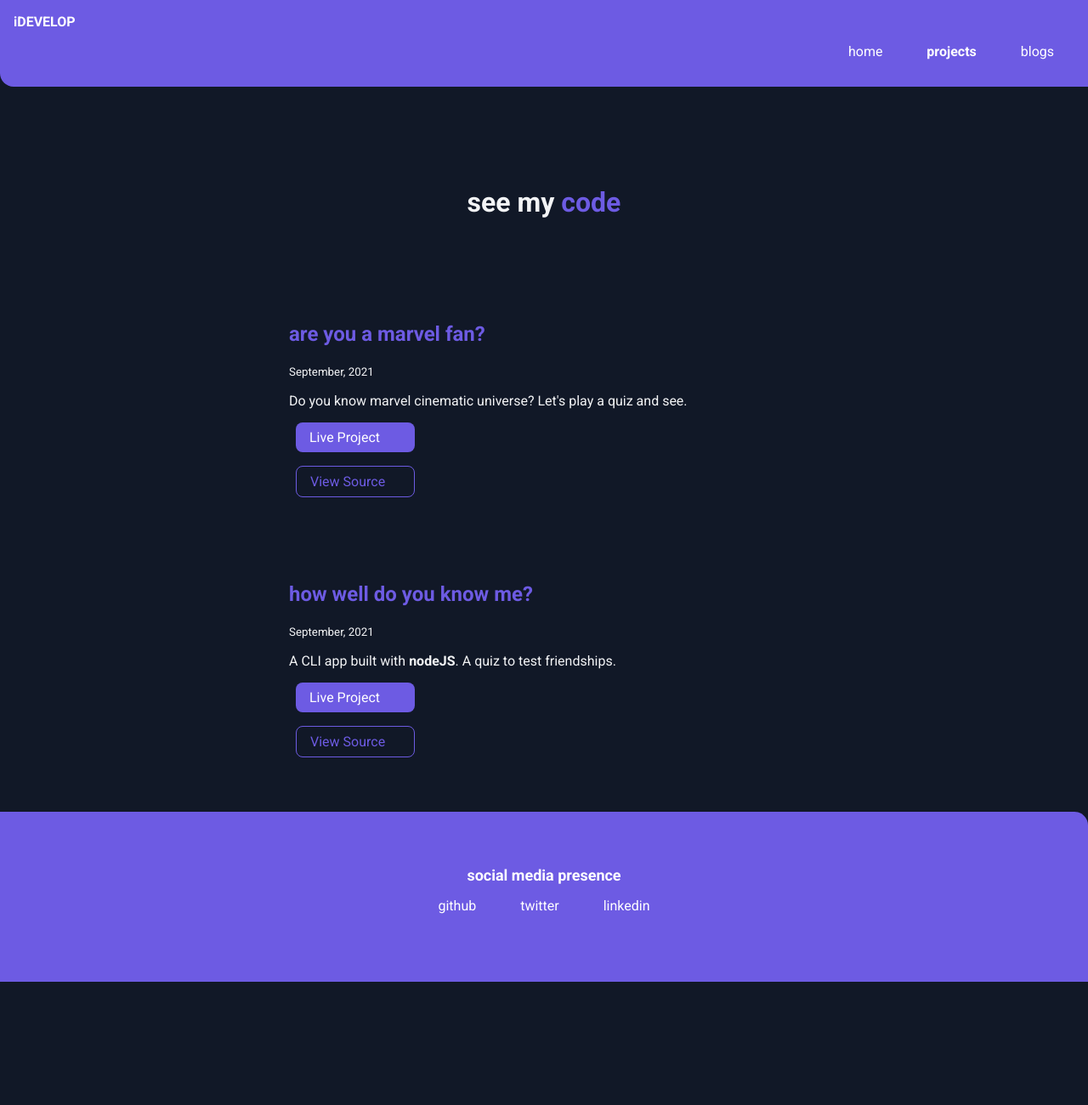
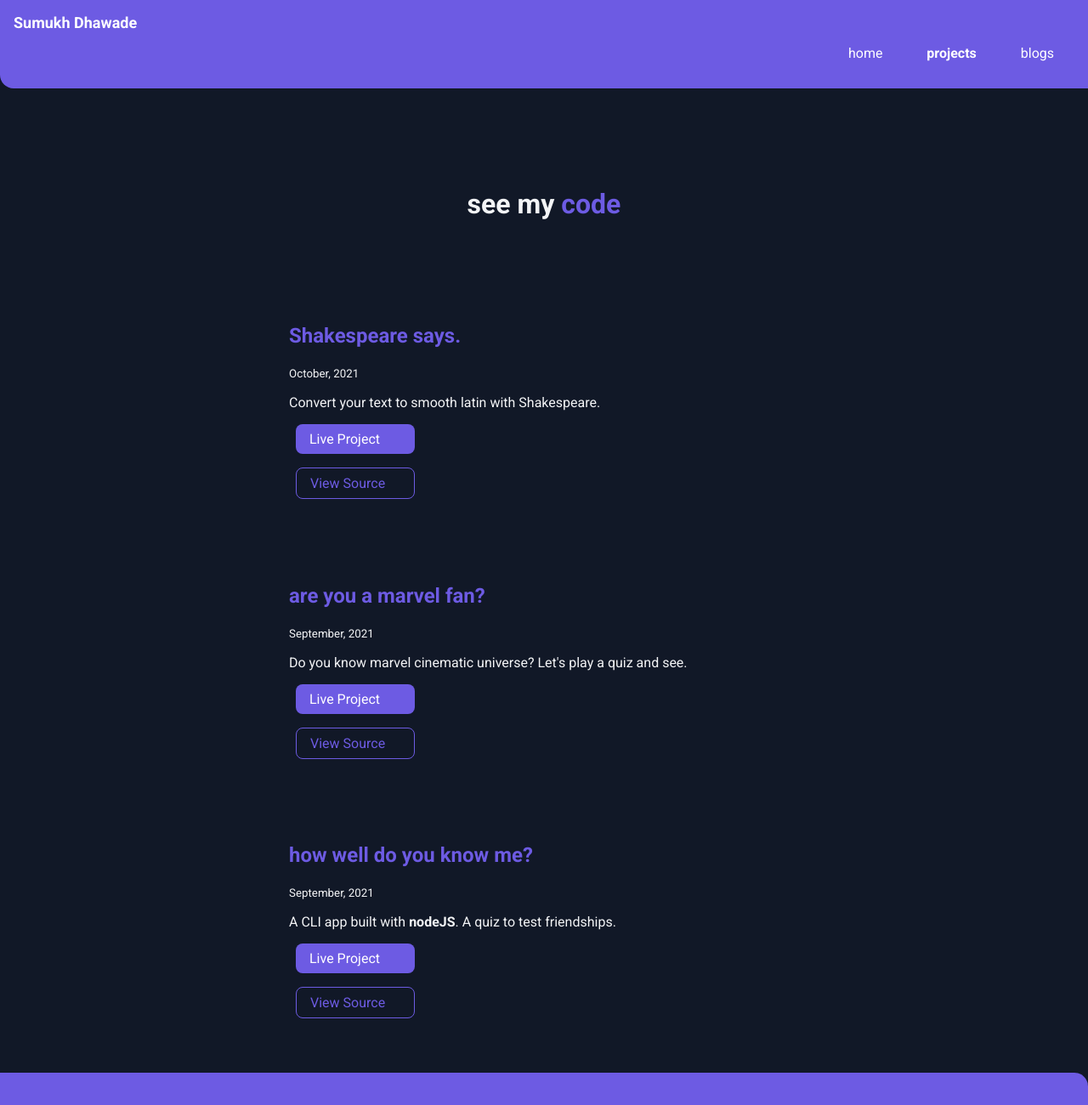
Before and after one commit to sumukhdhawade/sumukhdhawade.com, a plain HTML site: page projects.html in a window 1280 px wide. Shown: the top 1300 px of the page at 85% size. Before the commit the page ends 1155 px from the top, so only its background shows below. Drawn offline with Linux system fonts and the light colour scheme.

Commit message:
feat: added new blog & renamed nav-brand

```diff
--- a/projects.html
+++ b/projects.html
@@ -8,7 +8,7 @@
 </head>
 <body>
     <nav class="navigation container">
-        <div class="nav-brand">iDEVELOP</div>
+        <div class="nav-brand">Sumukh Dhawade</div>
         <ul class="list-non-bullet nav-pills">
             <li class="list-item-inline">
                 <a class="link" href="/">home</a>
@@ -27,6 +27,19 @@
     </header>
 
     <ul class="list-non-bullet">
+
+        <li>
+            <article class="showcase-list container container-center ">
+                <h1><span class="heading-inverted">Shakespeare says.</span> </h1>
+            <small>October, 2021</small>
+            <p>Convert your text to smooth latin with Shakespeare.</p>
+
+            <a class="link link-primary" href="https://shakespearesay.netlify.app/">Live Project</a>
+            <a class="link link-secondary" href="https://github.com/sumukhdhawade/shakespeare-says">View Source</a>
+
+            </article>
+
+        </li>
 
         <li>
             <article class="showcase-list container container-center ">
--- a/styles.css
+++ b/styles.css
@@ -85,8 +85,6 @@ hr {
     text-decoration:solid;
 }
 
-/** look into BEM naming convention for CSS **/
-
 /** lists **/
 
 .list-non-bullet {
@@ -110,6 +108,7 @@ hr {
 
 .navigation .nav-brand {
     font-weight: bold;
+    font-size: large;
 }
 
 .navigation .nav-pills {
@@ -172,7 +171,7 @@ hr {
 
 .footer {
     background-color: var(--primary-color);
-    padding: 4rem 1rem;
+    padding: 3rem 1rem;
     text-align: center;
     color: white;
     border-top-right-radius: 1rem;
```
Also changed, not shown: assignments.html (deleted, +0 -35 lines), blogs.html (+1 -1 lines), index.html (+2 -2 lines), images/hero-img.svg (added), images/hero.svg (deleted), 2 other files.
